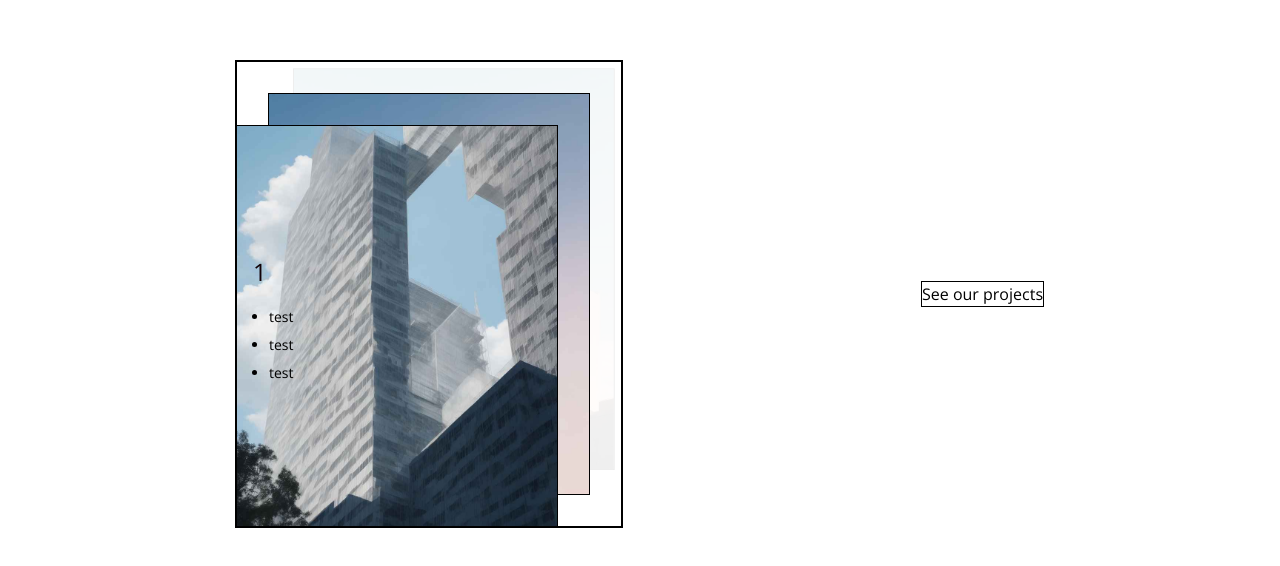
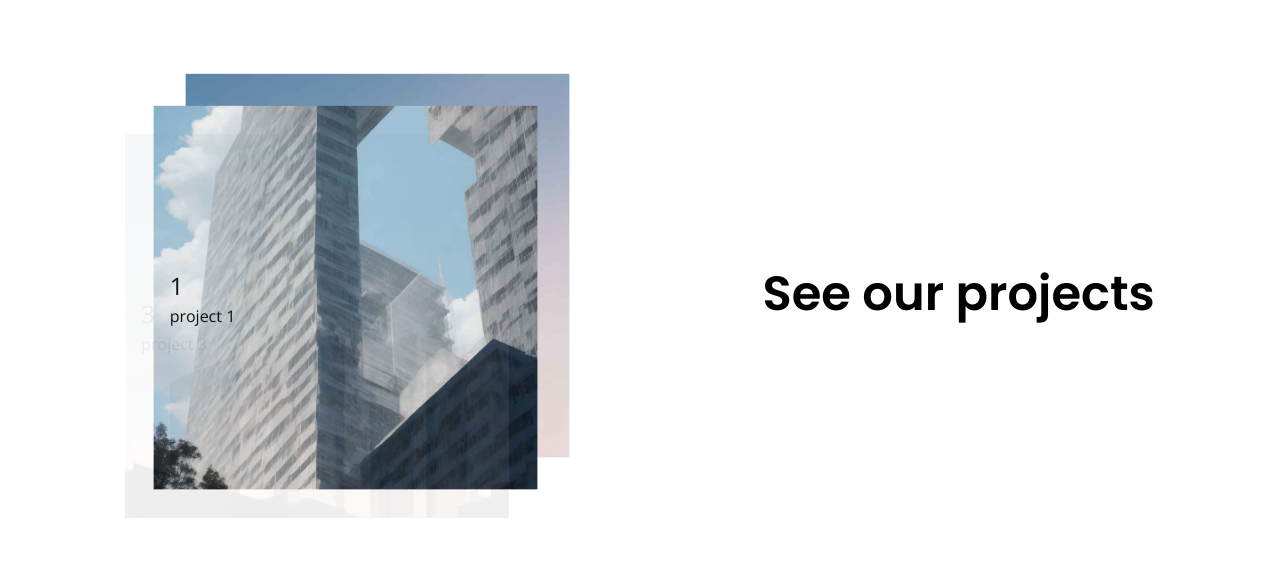
Before and after one commit to 08Aristodemus24/lmc-eng-front, a Next.js app in the folder client-side/: page / in a window 1280 px wide. Shown: the part 906-1472 px from the top of the page. Built offline with nearby package versions, Linux system fonts and the light colour scheme.

Commit message:
finished card component

```diff
--- a/client-side/src/app/content.css
+++ b/client-side/src/app/content.css
@@ -299,7 +299,10 @@
 
 .header-container{
   /* design */
-  outline: 1px solid black;
+  font-size: clamp(1.5rem, 3.75vw, 3.75rem);
+  font-family: 'Poppins', sans-serif;
+  font-weight: 600;
+  /* outline: 1px solid black; */
 
   /* display */
   order: 2;
@@ -314,7 +317,7 @@
   order: 1;
 
   /* design */
-  outline: 2px solid black;
+  /* outline: 2px solid black; */
 
   /* position */
   position: relative;
@@ -333,11 +336,11 @@
   padding: 1rem;
 
   /* sizes */
-  min-width: 20rem;
-  min-height: 25rem;
+  width: clamp(15rem, 30vw, 30rem);
+  height: clamp(20rem, 30vw, 40rem);
 
   /* design */
-  outline: 1px solid black;
+  /* outline: 1px solid black; */
   opacity: 0%;
 
   /* position */
@@ -345,48 +348,32 @@
   z-index: 1;
 
   /* when card is lifted this is what gives it animation */
-  transition: opacity 1s ease-in-out, transform 1s 0.5s cubic-bezier(0.65, 0, 0.35, 1), z-index 1s 0.5s ease-in-out;
+  transition:
+    opacity 1s ease-in-out,
+    transform 1s 0.5s cubic-bezier(0.65, 0, 0.35, 1),
+    z-index 1s 0.5s ease-in-out;
+}
+
+.card::before{
+  /* design */
+  content: '';
+
+  /* position */
+  position: absolute;
+  inset: 0;
+
+  /* transition */
+  transition: background-color 0.25s ease-in-out;
+}
+
+.card:hover::before{
+  /* design */
+  background-color: rgba(0, 0, 0, 0.356);
 }
 
 /* rest of these are just text for the card which you can arrange */
 .card h2 {
-  color: var(--color-chi);
-}
-.card ul {
-  font-family: sans-serif;
-  padding-left: 1em;
-  margin: 1em 0;
-}
-.card li {
-  font-size: 0.875rem;
-  margin: 0.5em 0;
-}
-
-.card a {
-  display: block;
-  color: var(--color-chi);
-  text-decoration: none;
-  margin-top: 3rem;
-}
-
-.card a :hover,
-.card a :focus,
-.card a :active {
-  text-decoration: none;
-}
-
-.card span {
-  writing-mode: vertical-rl;
-  text-orientation: mixed;
-  position: absolute;
-  top: 0;
-  right: 0;
-  bottom: 0;
-  display: block;
-  text-align: center;
-  font-size: 1rem;
-  padding-left: 0.25rem;
-  padding-right: 0.25rem;
+  color: black;
 }
 
 .card .card-background{
--- a/client-side/src/app/globals.css
+++ b/client-side/src/app/globals.css
@@ -42,6 +42,11 @@ body{
     /* border: 1px solid red; */
 }
 
+body > main > div{
+    background-color: white;
+    min-height: 100vh;
+}
+
 h1{
     /* design */
     font-family: 'Poppins', sans-serif;
--- a/client-side/src/app/layout.js
+++ b/client-side/src/app/layout.js
@@ -1,6 +1,7 @@
 import './globals.css';
 import './content.css';
 import './content-862.css';
+import './content-640.css';
 import Navbar from '@/components/Navbar';
 
 export const metadata = {
--- a/client-side/src/components/CardStack.jsx
+++ b/client-side/src/components/CardStack.jsx
@@ -16,7 +16,7 @@ export default class CardStack extends Component{
   if(cards !== null){
     let i = 0;
     this.interval = setInterval(() => {
-      this.activeIndex['current'] = (i++ % 6) + 1;
+      this.activeIndex['current'] = (i++ % 3) + 1;
 
       cards.setAttribute('data-active', this.activeIndex['current']);
       cards.removeAttribute('data-current');
@@ -37,11 +37,7 @@ export default class CardStack extends Component{
           <h2>{value}</h2>
         </div>
         <div className="card-content">
-          <ul>
-              <li>test</li>
-              <li>test</li>
-              <li>test</li>
-          </ul>
+          project {value}
         </div>
         <img className="card-background" src={`/compressed/portrait-stocks (${value}).jpg`} alt={`stock-image ${value}`}/>
       </div>
@@ -49,7 +45,7 @@ export default class CardStack extends Component{
   });
 
   return (
-    <div className="cards" data-active="1" data-current="1" ref={this.cards}>
+    <div className="cards" data-active="3" data-current="3" ref={this.cards}>
       {card_arr}
     </div>
   );
```
Also changed, not shown: client-side/src/app/about/page.jsx (+1 -6 lines).
